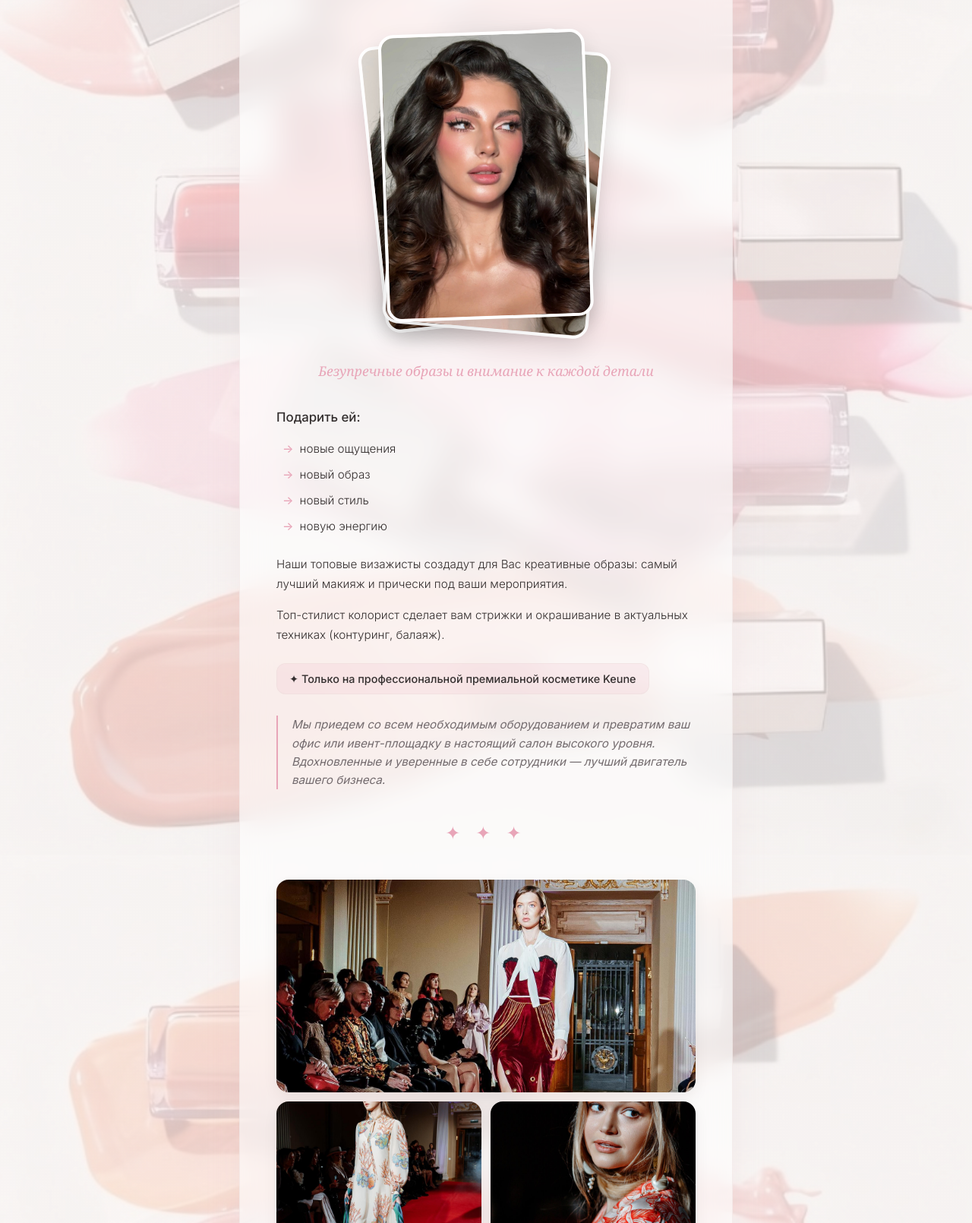
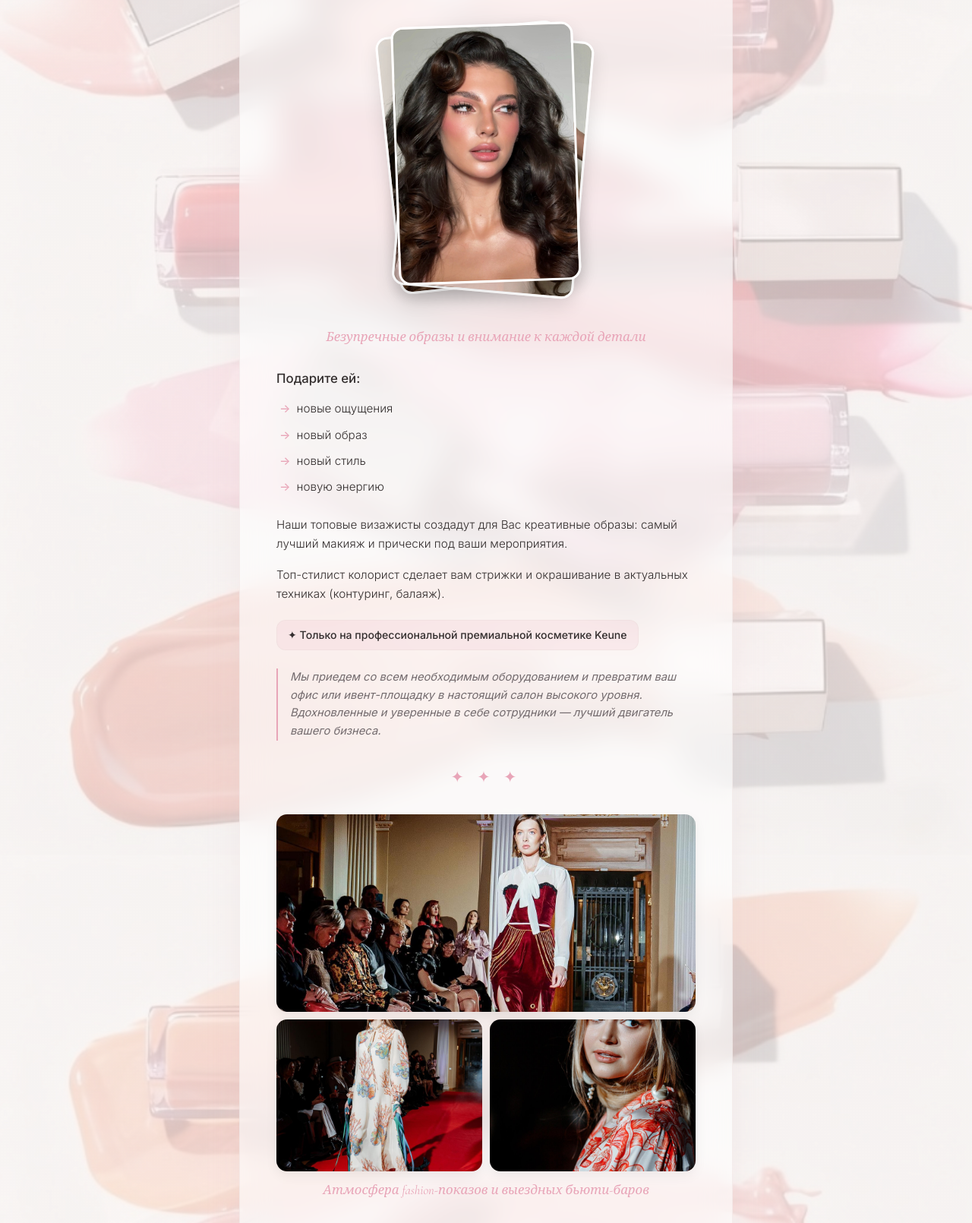
Before and after one commit to rrrarrrr/nadya-presentation, a plain HTML site: page index.html in a window 1280 px wide. Shown: the part 581-2191 px from the top of the page at 76% size. Drawn offline with nearby package versions, Linux system fonts and the light colour scheme.

Commit message:
Add files via upload

```diff
--- a/index.html
+++ b/index.html
@@ -34,7 +34,8 @@
             font-family: var(--font-sans);
             line-height: 1.6;
             -webkit-font-smoothing: antialiased;
-            padding: 20px 15px 60px 15px;
+            padding: 20px 12px 60px 12px;
+            overflow-x: hidden; /* Защита от горизонтальной прокрутки */
         }
 
         .magazine-container {
@@ -45,8 +46,9 @@
             -webkit-backdrop-filter: blur(18px);
             border: 1px solid var(--border-color);
             border-radius: 28px;
-            padding: 48px 24px;
+            padding: 36px 18px;
             box-shadow: 0 15px 45px rgba(220, 190, 195, 0.15);
+            width: 100%;
         }
 
         @media (min-width: 600px) {
@@ -57,7 +59,7 @@
 
         header {
             text-align: center;
-            margin-bottom: 40px;
+            margin-bottom: 30px;
         }
 
         .issue-tag {
@@ -73,7 +75,7 @@
             width: 100%;
             max-width: 450px;
             height: auto;
-            margin: 25px auto;
+            margin: 20px auto;
             display: block;
             animation: floatBalloon 6s ease-in-out infinite;
             filter: drop-shadow(0 8px 25px rgba(232, 165, 184, 0.35));
@@ -100,84 +102,87 @@
             font-weight: 600;
         }
 
-        /* ===== ЭФФЕКТ НАЛОЖЕНИЯ КАРТОЧЕК (ПОРТРЕТЫ) ===== */
+        /* ===== АДАПТИВНЫЙ БЛОК НАЛОЖЕНИЯ КАРТОЧЕК ===== */
         .photo-stack {
             position: relative;
             width: 100%;
-            max-width: 320px;
-            height: 420px;
-            margin: 40px auto 30px auto;
+            max-width: 300px;
+            aspect-ratio: 3 / 4; /* Пропорция блока для сохранения формы */
+            margin: 30px auto 25px auto;
         }
 
         .stack-card {
             position: absolute;
-            width: 85%;
-            height: 90%;
-            top: 5%;
-            left: 7.5%;
-            border-radius: 20px;
+            width: 80%;
+            height: 85%;
+            top: 7.5%;
+            left: 10%;
+            border-radius: 16px;
             object-fit: cover;
-            border: 4px solid #fff;
-            box-shadow: 0 12px 30px rgba(0, 0, 0, 0.12);
+            border: 3px solid #fff;
+            box-shadow: 0 10px 25px rgba(0, 0, 0, 0.12);
             transition: transform 0.4s cubic-bezier(0.25, 1, 0.5, 1), z-index 0.3s;
         }
 
-        /* Углы поворота и позиционирование */
+        /* Углы поворота для десктопа */
         .stack-card:nth-child(1) {
-            transform: rotate(-6deg) translate(-15px, 0);
+            transform: rotate(-6deg) translate(-10px, 0);
             z-index: 1;
         }
 
         .stack-card:nth-child(2) {
-            transform: rotate(5deg) translate(15px, 10px);
+            transform: rotate(5deg) translate(10px, 8px);
             z-index: 2;
         }
 
         .stack-card:nth-child(3) {
-            transform: rotate(-2deg) translate(0, -5px);
+            transform: rotate(-2deg) translate(0, -4px);
             z-index: 3;
         }
 
-        /* Интерактив при наведении */
-        .photo-stack:hover .stack-card:nth-child(1) {
-            transform: rotate(-12deg) translate(-40px, -10px);
+        /* Интерактив при наведении / клике */
+        .photo-stack:hover .stack-card:nth-child(1),
+        .photo-stack:active .stack-card:nth-child(1) {
+            transform: rotate(-10deg) translate(-25px, -5px);
         }
 
-        .photo-stack:hover .stack-card:nth-child(2) {
-            transform: rotate(10deg) translate(40px, 15px);
+        .photo-stack:hover .stack-card:nth-child(2),
+        .photo-stack:active .stack-card:nth-child(2) {
+            transform: rotate(8deg) translate(25px, 10px);
         }
 
-        .photo-stack:hover .stack-card:nth-child(3) {
-            transform: rotate(0deg) translate(0, -15px) scale(1.02);
+        .photo-stack:hover .stack-card:nth-child(3),
+        .photo-stack:active .stack-card:nth-child(3) {
+            transform: rotate(0deg) translate(0, -10px) scale(1.02);
             z-index: 4;
         }
-        /* ================================================= */
 
         .caption {
             font-family: var(--font-serif);
             font-style: italic;
-            font-size: 1.1rem;
+            font-size: 1.05rem;
             color: var(--accent-pink);
             text-align: center;
-            margin-bottom: 32px;
+            margin-bottom: 28px;
+            padding: 0 10px;
         }
 
-        /* ===== БЛОК С ТЕКСТОМ ===== */
+        /* ===== ТЕКСТОВЫЙ БЛОК ===== */
         .promo-block {
-            margin: 32px 0;
+            margin: 28px 0;
         }
 
         .promo-lead {
             font-size: 1.05rem;
             font-weight: 500;
-            margin-bottom: 16px;
+            margin-bottom: 14px;
             color: var(--text-main);
         }
 
         .arrow-list {
             list-style: none;
             margin-bottom: 24px;
-            padding-left: 8px;
+            padding-left: 4px;
         }
 
         .arrow-list li {
@@ -195,7 +200,7 @@
 
         .services-desc {
             font-size: 0.95rem;
-            line-height: 1.7;
+            line-height: 1.65;
             color: var(--text-main);
             font-weight: 300;
             margin-bottom: 16px;
@@ -204,71 +209,65 @@
         .brand-highlight {
             display: inline-block;
             background: rgba(232, 165, 184, 0.15);
-            padding: 8px 16px;
+            padding: 8px 14px;
             border-radius: 12px;
-            font-size: 0.9rem;
+            font-size: 0.88rem;
             font-weight: 500;
             color: var(--text-main);
-            margin-top: 8px;
+            margin-top: 6px;
             border: 1px solid var(--border-color);
         }
 
         .editorial-quote {
             border-left: 2px solid var(--accent-pink);
-            padding-left: 18px;
-            margin: 28px 0;
+            padding-left: 16px;
+            margin: 24px 0;
             font-style: italic;
             color: var(--text-muted);
-            font-size: 0.95rem;
+            font-size: 0.92rem;
         }
 
-        /* ===== ГАЛЕРЕЯ ОБЩЕГО ПЛАНА (ПОКАЗЫ) ===== */
+        /* ===== АДАПТИВНАЯ ГАЛЕРЕЯ ПОКАЗОВ ===== */
         .gallery-grid {
             display: grid;
             grid-template-columns: repeat(2, 1fr);
-            gap: 12px;
-            margin: 32px 0 12px 0;
+            gap: 10px;
+            margin: 28px 0 12px 0;
         }
 
         .gallery-item {
             width: 100%;
-            height: 220px;
+            height: 200px;
             object-fit: cover;
-            border-radius: 16px;
-            box-shadow: 0 8px 20px rgba(0,0,0,0.06);
+            border-radius: 14px;
+            box-shadow: 0 6px 16px rgba(0,0,0,0.06);
             transition: transform 0.3s ease;
         }
 
-        .gallery-item:hover {
-            transform: translateY(-4px);
-        }
-
-        /* Выделяем первое фото на всю ширину для динамики */
         .gallery-item.wide {
             grid-column: span 2;
-            height: 280px;
+            height: 260px;
         }
-        /* ========================================= */
 
         .editorial-divider {
             text-align: center;
-            margin: 40px 0;
+            margin: 32px 0;
             font-family: var(--font-serif);
             color: var(--accent-pink);
-            font-size: 1.5rem;
+            font-size: 1.3rem;
             letter-spacing: 0.3em;
         }
 
         .cta-box {
             text-align: center;
-            margin-top: 40px;
+            margin-top: 32px;
         }
 
         .cta-button {
             display: inline-block;
             background-color: var(--text-main);
             color: #ffffff;
-            padding: 16px 40px;
+            padding: 16px 36px;
             border-radius: 40px;
             text-decoration: none;
             font-size: 0.85rem;
@@ -282,21 +281,23 @@
             transform: translateY(-2px);
         }
 
-        @media (max-width: 600px) {
+        /* Специфические стили для мобильных экранов */
+        @media (max-width: 480px) {
             .balloon-title {
                 max-width: 100%;
             }
             .subtitle-heading {
-                font-size: 1.5rem;
+                font-size: 1.45rem;
             }
             .photo-stack {
-                height: 360px;
+                max-width: 250px; /* Чуть уменьшаем стеки на узких экранах */
             }
             .gallery-grid {
-                grid-template-columns: 1fr;
+                grid-template-columns: 1fr; /* Фото встают одно под другим */
             }
-            .gallery-item.wide {
+            .gallery-item, .gallery-item.wide {
                 grid-column: span 1;
+                height: 240px;
             }
         }
     </style>
@@ -316,7 +317,7 @@
         </header>
 
         <section>
-            <!-- БЛОК С НАЛОЖЕНИЕМ КАРТОЧЕК (ПОРТРЕТЫ) -->
+            <!-- БЛОК С НАЛОЖЕНИЕМ КАРТОЧЕК -->
             <div class="photo-stack">
                 <img src="portrait1.jpg" alt="Макияж портрет 1" class="stack-card">
                 <img src="portrait2.jpg" alt="Макияж портрет 2" class="stack-card">
@@ -327,7 +328,7 @@
 
             <!-- ТЕКСТОВЫЙ БЛОК -->
             <div class="promo-block">
-                <p class="promo-lead">Подарить ей:</p>
+                <p class="promo-lead">Подарите ей:</p>
                 <ul class="arrow-list">
                     <li><span>→</span>новые ощущения</li>
                     <li><span>→</span>новый образ</li>
@@ -355,7 +356,7 @@
 
         <div class="editorial-divider">✦ ✦ ✦</div>
 
-        <!-- СЕКЦИЯ ОБЩИХ ПЛАНОВ (ПОКАЗЫ) -->
+        <!-- ГАЛЕРЕЯ ОБЩЕГО ПЛАНА -->
         <section>
             <div class="gallery-grid">
                 <img src="show-full.jpg" alt="Показ мод общий план" class="gallery-item wide">
@@ -368,10 +369,10 @@
         <div class="editorial-divider">✦ ✦ ✦</div>
 
         <section class="cta-box">
-            <h2 style="font-family: var(--font-serif); font-size: 2.2rem; font-weight: 300; margin-bottom: 8px;">
+            <h2 style="font-family: var(--font-serif); font-size: 2rem; font-weight: 300; margin-bottom: 8px;">
                 Запросить <span style="color: var(--accent-pink); font-style: italic;">презентацию</span>
             </h2>
-            <p style="color: var(--text-muted); font-size: 0.9rem; margin-bottom: 28px;">
+            <p style="color: var(--text-muted); font-size: 0.88rem; margin-bottom: 24px;">
                 Свяжитесь с нами для расчета индивидуального формата
             </p>
             <a href="https://t.me/your_telegram_username" class="cta-button" target="_blank">Написать в Telegram</a>
```
